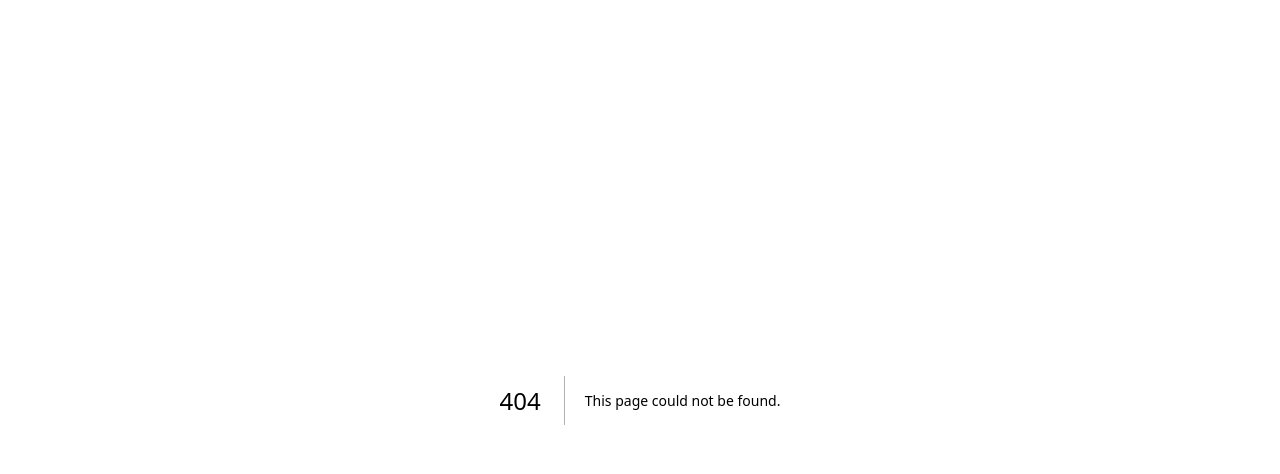
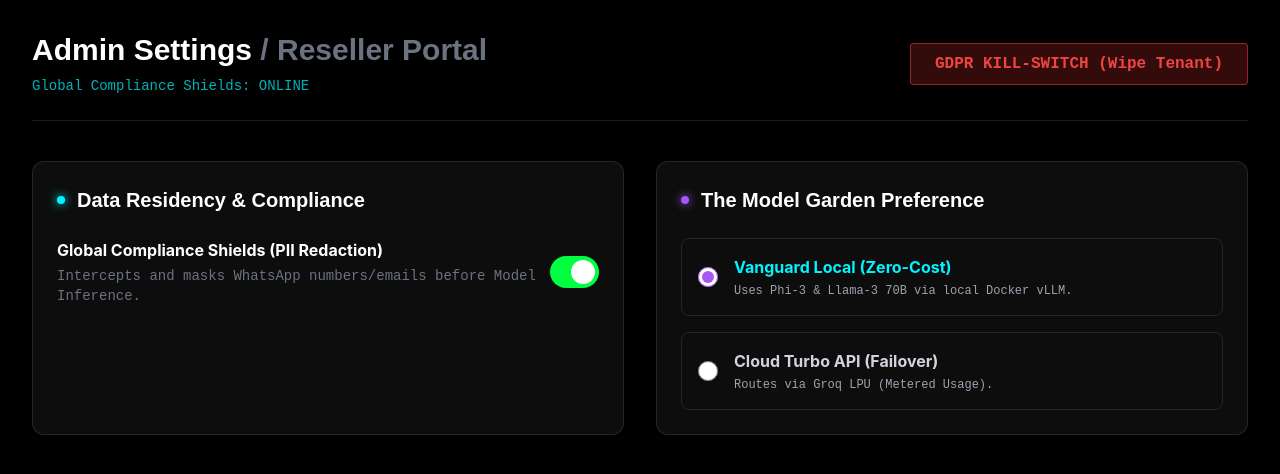
Before and after one commit to leomultimedia/Loony-SAAVI, a Next.js app in the folder frontend/: page /admin/settings in a window 1280 px wide. Before the commit this address had no page. Shown: the top 474 px of the page. Built offline with nearby package versions, Linux system fonts and the light colour scheme.

Commit message:
feat: Supreme Architect V2026.1 implementing GDPR Kill-Switch, Stripe Logic, and Reseller Portal UI

```diff
--- /dev/null
+++ b/frontend/app/admin/settings/page.tsx
@@ -0,0 +1,101 @@
+"use client";
+
+import React, { useState } from 'react';
+import { motion } from 'framer-motion';
+
+export default function ResellerAdminSettings() {
+  const [shieldsActive, setShieldsActive] = useState(true);
+  const [modelGarden, setModelGarden] = useState('local_optimized');
+
+  return (
+    <main className="min-h-screen bg-black text-white font-sans p-8 selection:bg-matrixGreen selection:text-black">
+      <header className="border-b border-white/10 pb-6 mb-10 flex justify-between items-center">
+        <div>
+          <h1 className="text-3xl font-display font-bold">Admin Settings <span className="text-gray-500">/ Reseller Portal</span></h1>
+          <p className="font-mono text-sm text-cyberBlue mt-2 animate-pulse">Global Compliance Shields: ONLINE</p>
+        </div>
+
+        {/* The Security Kill Switch */}
+        <button className="px-6 py-2 bg-red-900/40 text-red-500 hover:bg-red-900/80 hover:text-white border border-red-500/50 rounded transition font-mono font-bold">
+          GDPR KILL-SWITCH (Wipe Tenant)
+        </button>
+      </header>
+
+      <div className="grid grid-cols-1 md:grid-cols-2 gap-8">
+
+        {/* COMPLIANCE CONTROLS */}
+        <motion.section
+          initial={{ opacity: 0, y: 20 }}
+          animate={{ opacity: 1, y: 0 }}
+          className="backdrop-blur bg-white/5 border border-white/10 rounded-xl p-6"
+        >
+          <h2 className="text-xl font-display font-bold mb-6 flex items-center gap-3">
+            <span className="w-2 h-2 bg-cyberBlue rounded-full shadow-[0_0_10px_#00f3ff]"></span>
+            Data Residency & Compliance
+          </h2>
+
+          <div className="space-y-6">
+            <div className="flex items-center justify-between">
+              <div>
+                <p className="font-bold">Global Compliance Shields (PII Redaction)</p>
+                <p className="text-sm text-gray-500 font-mono mt-1">Intercepts and masks WhatsApp numbers/emails before Model Inference.</p>
+              </div>
+              <button
+                onClick={() => setShieldsActive(!shieldsActive)}
+                className={`w-14 h-8 rounded-full transition-colors flex items-center px-1 ${shieldsActive ? 'bg-matrixGreen' : 'bg-gray-800'}`}
+              >
+                <motion.div
+                  layout
+                  className={`w-6 h-6 bg-white rounded-full ${shieldsActive ? 'ml-auto' : ''}`}
+                />
+              </button>
+            </div>
+          </div>
+        </motion.section>
+
+        {/* MODEL GARDEN CONTROLS */}
+        <motion.section
+          initial={{ opacity: 0, y: 20 }}
+          animate={{ opacity: 1, y: 0 }}
+          transition={{ delay: 0.1 }}
+          className="backdrop-blur bg-white/5 border border-white/10 rounded-xl p-6"
+        >
+           <h2 className="text-xl font-display font-bold mb-6 flex items-center gap-3">
+            <span className="w-2 h-2 bg-purple-500 rounded-full shadow-[0_0_10px_#a855f7]"></span>
+            The Model Garden Preference
+          </h2>
+
+          <div className="space-y-4">
+             <label className="flex items-center gap-4 p-4 border border-white/10 rounded-lg cursor-pointer hover:bg-white/5 transition">
+                <input
+                  type="radio"
+                  name="model"
+                  checked={modelGarden === 'local_optimized'}
+                  onChange={() => setModelGarden('local_optimized')}
+                  className="w-5 h-5 accent-purple-500"
+                />
+                <div>
+                  <p className="font-bold text-cyberBlue">Vanguard Local (Zero-Cost)</p>
+                  <p className="text-xs text-gray-400 font-mono mt-1">Uses Phi-3 & Llama-3 70B via local Docker vLLM.</p>
+                </div>
+             </label>
+
+             <label className="flex items-center gap-4 p-4 border border-white/10 rounded-lg cursor-pointer hover:bg-white/5 transition">
+                <input
+                  type="radio"
+                  name="model"
+                  checked={modelGarden === 'cloud_turbo'}
+                  onChange={() => setModelGarden('cloud_turbo')}
+                  className="w-5 h-5 accent-purple-500"
+                />
+                <div>
+                  <p className="font-bold text-gray-300">Cloud Turbo API (Failover)</p>
+                  <p className="text-xs text-gray-400 font-mono mt-1">Routes via Groq LPU (Metered Usage).</p>
+                </div>
+             </label>
+          </div>
+        </motion.section>
+      </div>
+    </main>
+  );
+}
```
Also changed, not shown: 1 other file (tests, documents, lock files or other folders).
